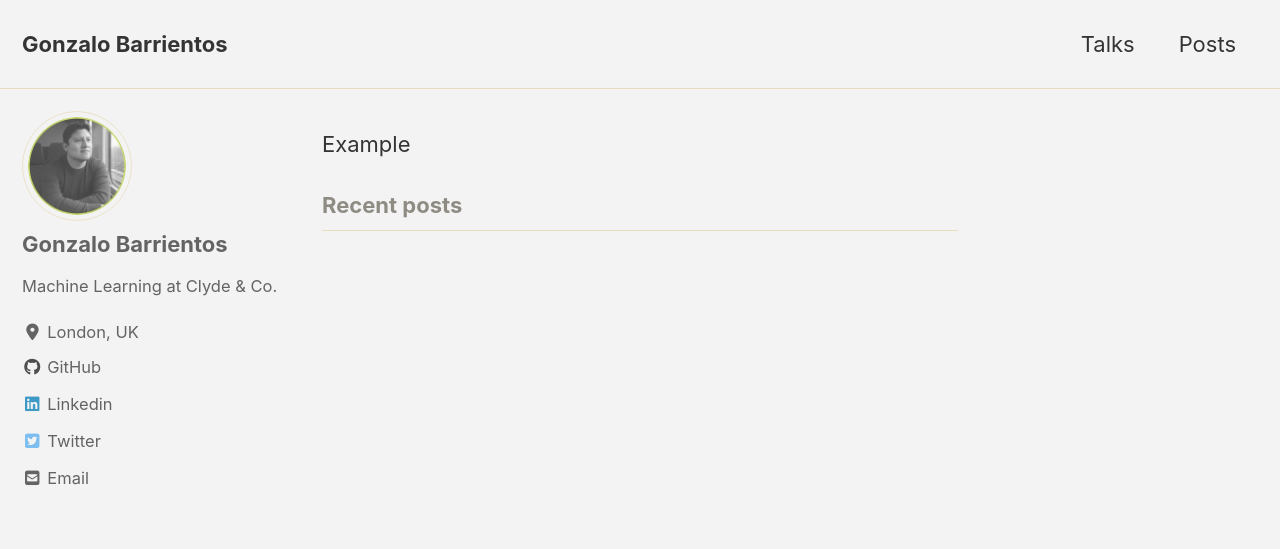
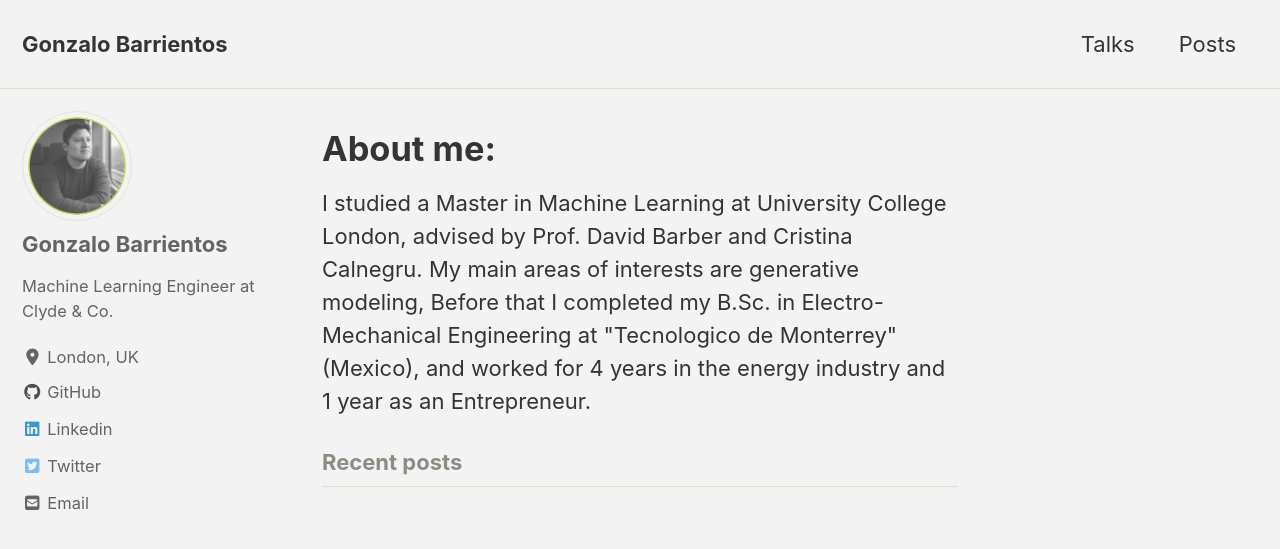
Before and after one commit to Gonzalob90/gonzalob90.github.io, a Jekyll site: the page built from index.html, in a window 1280 px wide and 900 px high. Shown: the top 549 px of the window. Built offline with Jekyll 4.4.1, drawn with Linux system fonts in a browser that asks for light colours; cached includes are drawn as plain includes; nearby versions of some CDN libraries; the list of posts is cut into pages by our own code.

Commit message:
Test index

```diff
--- a/_config.yml
+++ b/_config.yml
@@ -109,7 +109,7 @@ analytics:
 author:
   name             : "Gonzalo Barrientos"
   avatar           :  "images/bio_photo.jpeg"
-  bio              : "Machine Learning at Clyde & Co."
+  bio              : "Machine Learning Engineer at Clyde & Co."
   location         : "London, UK"
   email            : "gonzalo.b90@gmail.com"
   links:
--- a/index.html
+++ b/index.html
@@ -3,4 +3,9 @@ layout: home
 author_profile: true
 ---
 
-Example
+<h1>About me: </h1>
+
+I studied a Master in Machine Learning at University College London, advised by Prof. David Barber and Cristina Calnegru.
+My main areas of interests are generative modeling,
+Before that I completed my B.Sc. in Electro-Mechanical Engineering at "Tecnologico de Monterrey" (Mexico), and worked for
+4 years in the energy industry and 1 year as an Entrepreneur.
```
